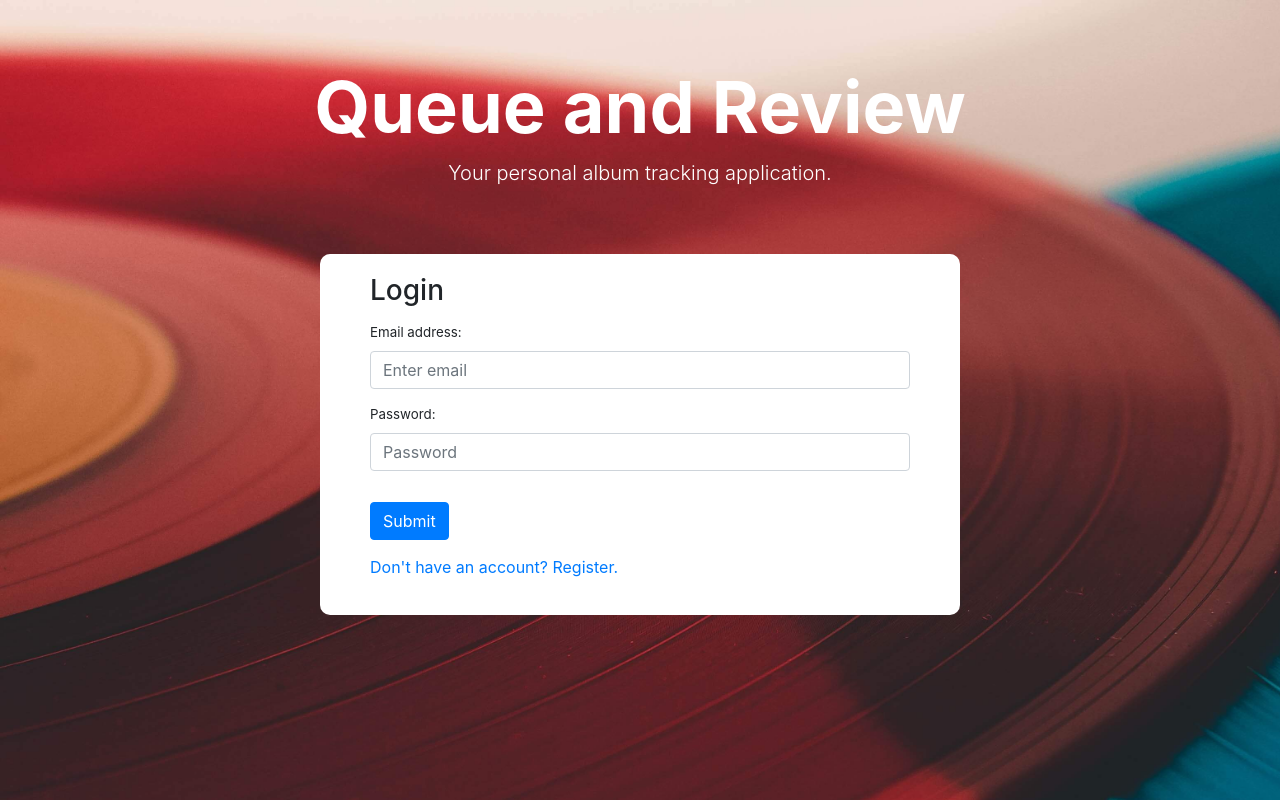
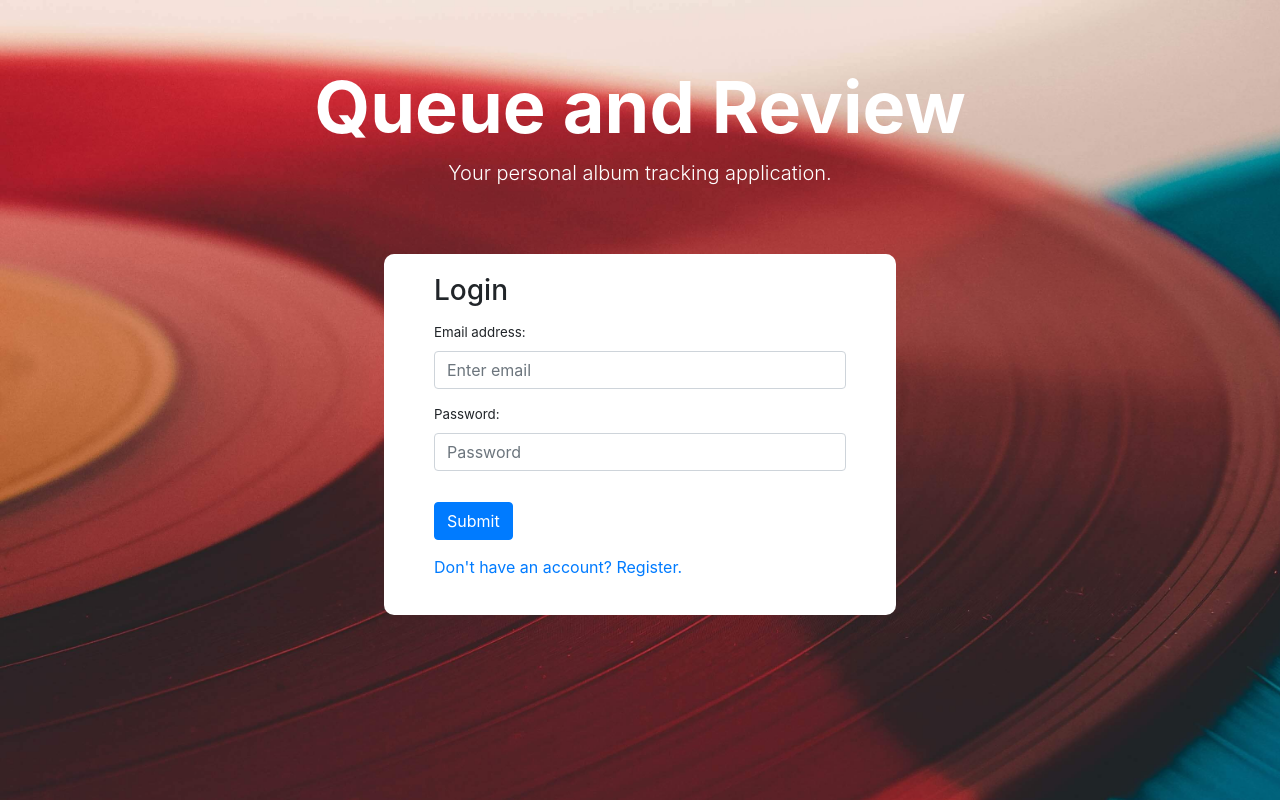
Before and after one commit to rademakerjohn1/QueueAndReview, a React (Create React App) app in the folder client/: page / in a window 1280 px wide. Shown: the top 800 px of the page. Built offline with nearby package versions, Linux system fonts and the light colour scheme; no server answers.

Commit message:
editing login and register views

```diff
--- a/client/src/pages/Login.css
+++ b/client/src/pages/Login.css
@@ -1,5 +1,5 @@
 #login {
-    width: 50%;
+    width: 40%;
     margin: auto;
     padding: 20px 50px;
     background-color: white;
@@ -14,7 +14,7 @@
     margin: 15px auto;
 }
 
-@media screen and (max-width: 425px) {
+@media screen and (max-width: 768px) {
     #login {
         width: 80%;
     }
--- a/client/src/pages/Register.css
+++ b/client/src/pages/Register.css
@@ -1,5 +1,5 @@
 #register {
-    width: 50%;
+    width: 40%;
     margin: auto;
     padding: 20px 50px;
     background-color: white;
@@ -14,7 +14,7 @@
     margin: 15px auto;
 }
 
-@media screen and (max-width: 425px) {
+@media screen and (max-width: 768px) {
     #register {
         width: 80%;
     }
```
